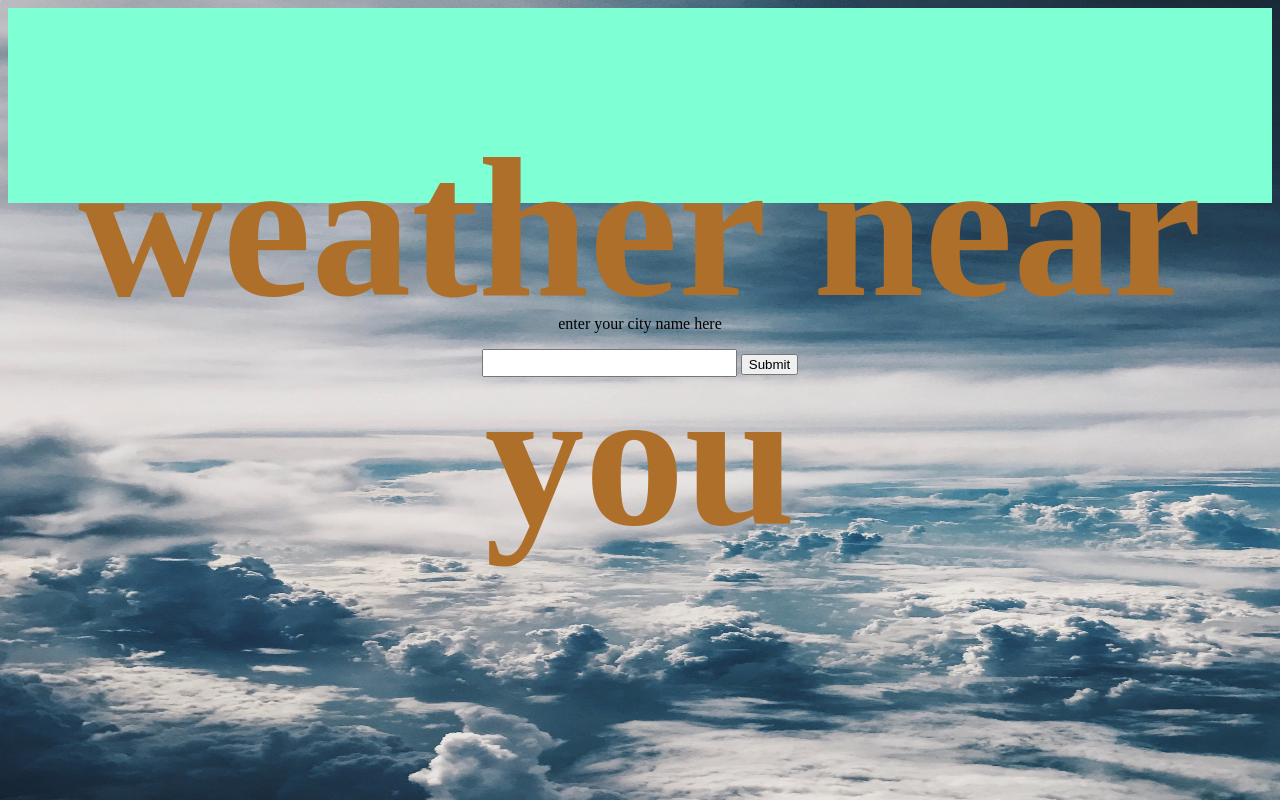
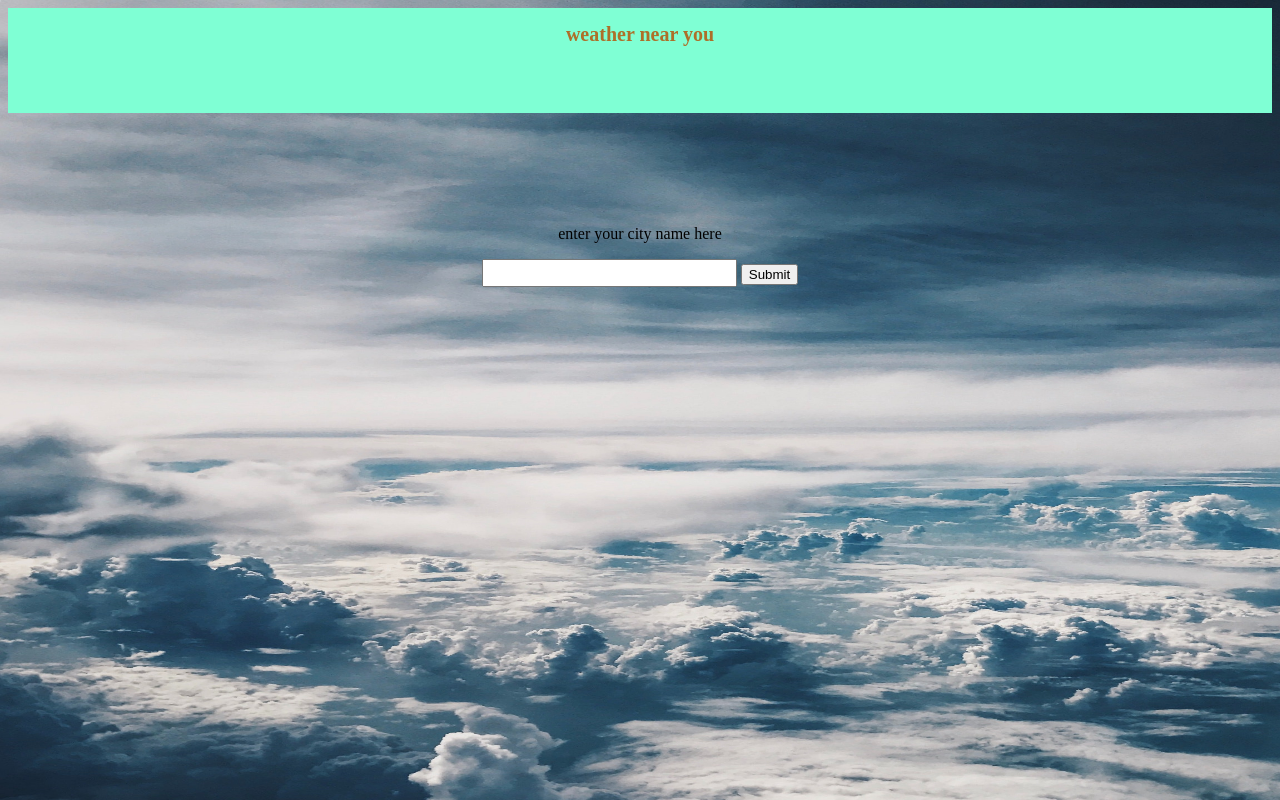
Before and after one commit to Anibca/weather-report-, a plain HTML site: page index.html in a window 1280 px wide. Drawn offline with Linux system fonts and the light colour scheme.

Commit message:
Update index.html

```diff
--- a/index.html
+++ b/index.html
@@ -11,8 +11,8 @@
     background-color: aquamarine;
     height: 90px;
     text-align: center;
-    font-size: 200px;
-    padding-top: 105px;
+    font-size: 20px;
+    padding-top: 15px;
     font-weight: bolder;
  }
 
```
